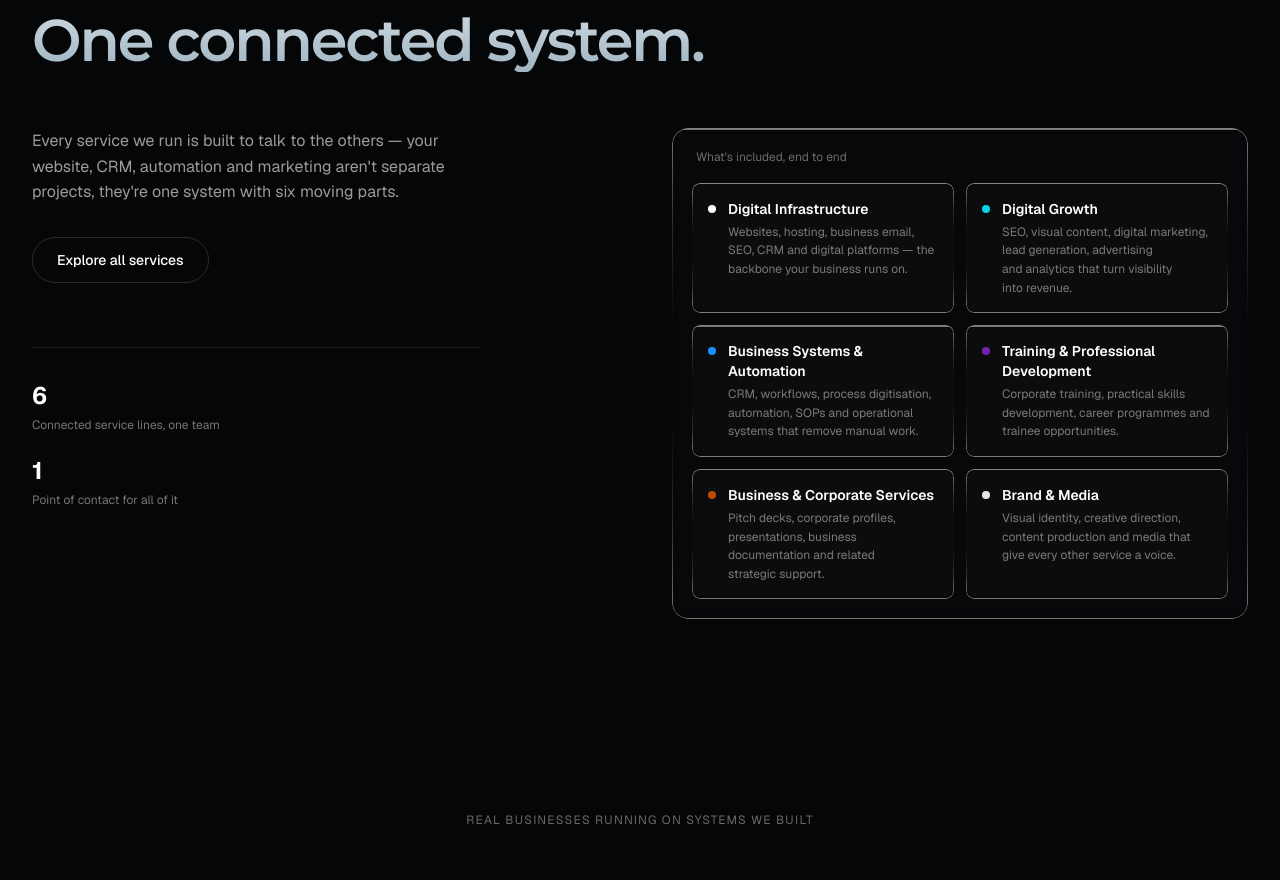
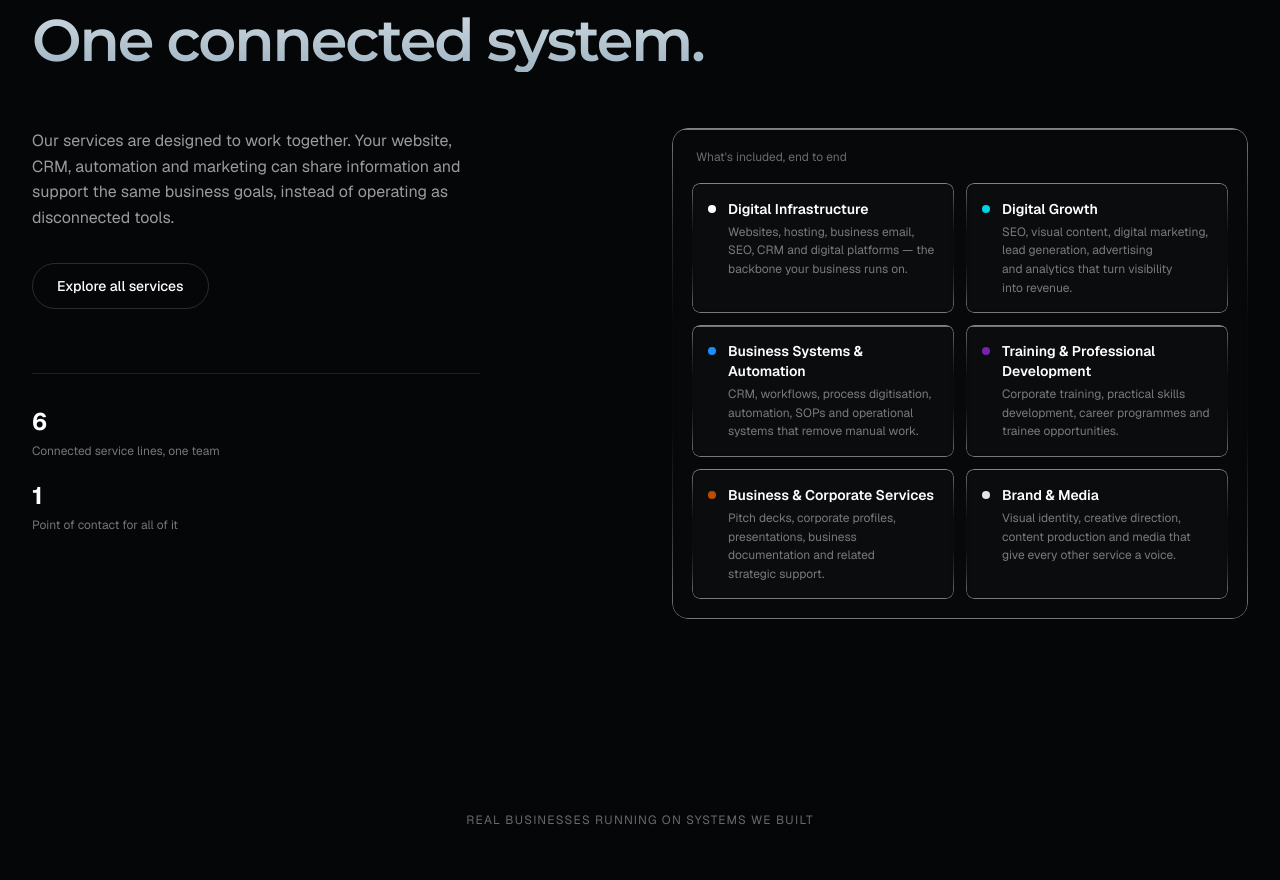
Before and after one commit to MartinezKnight/martinez-knight, a React (Vite) app: page / in a window 1280 px wide. Shown: the part 1502-2382 px from the top of the page. Built offline with nearby package versions, Linux system fonts and the light colour scheme; no server answers.

Commit message:
Improve homepage service approach copy

```diff
--- a/src/components/ApproachSection.tsx
+++ b/src/components/ApproachSection.tsx
@@ -39,9 +39,7 @@ export default function ApproachSection() {
           className="min-w-0"
         >
           <p className="text-white/60 text-base leading-[1.6] max-w-md">
-            Every service we run is built to talk to the others — your website,
-            CRM, automation and marketing aren't separate projects, they're one
-            system with six moving parts.
+            Our services are designed to work together. Your website, CRM, automation and marketing can share information and support the same business goals, instead of operating as disconnected tools.
           </p>
 
           <Link
```
